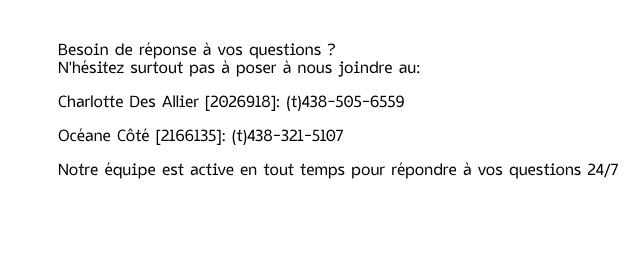
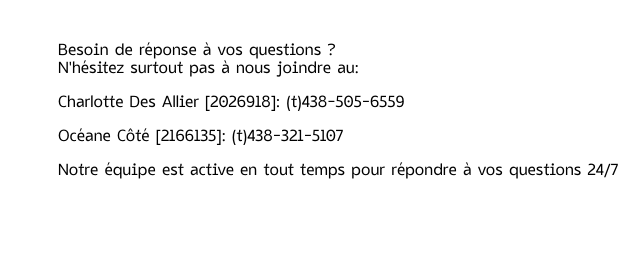
Before and after one commit to XxOkamieexX/TP1_WebPortfolio, a plain HTML site: page contact.html in a window 1280 px wide. Shown: the part 530-803 px from the top of the page, 640-1280 px from the left. Drawn offline with Linux system fonts and the light colour scheme.

Commit message:
changement texte

```diff
--- a/contact.html
+++ b/contact.html
@@ -46,7 +46,7 @@
                     <section class="contenu-droite">
                         <h3 class="several-mono"> Par téléphone ou chat </h3>
                         <p> Besoin de réponse à vos questions ? <br>
-                            N'hésitez surtout pas à poser à nous joindre au: </p>
+                            N'hésitez surtout pas à nous joindre au: </p>
                         <p>Charlotte Des Allier [2026918]: (t)438-505-6559</p>
                         <p>Océane Côté [2166135]: (t)438-321-5107</p>
                         <p> Notre équipe est active en tout temps pour répondre à vos questions 24/7 </p>
```
Also changed, not shown: projets.html (+1 -1 lines).
